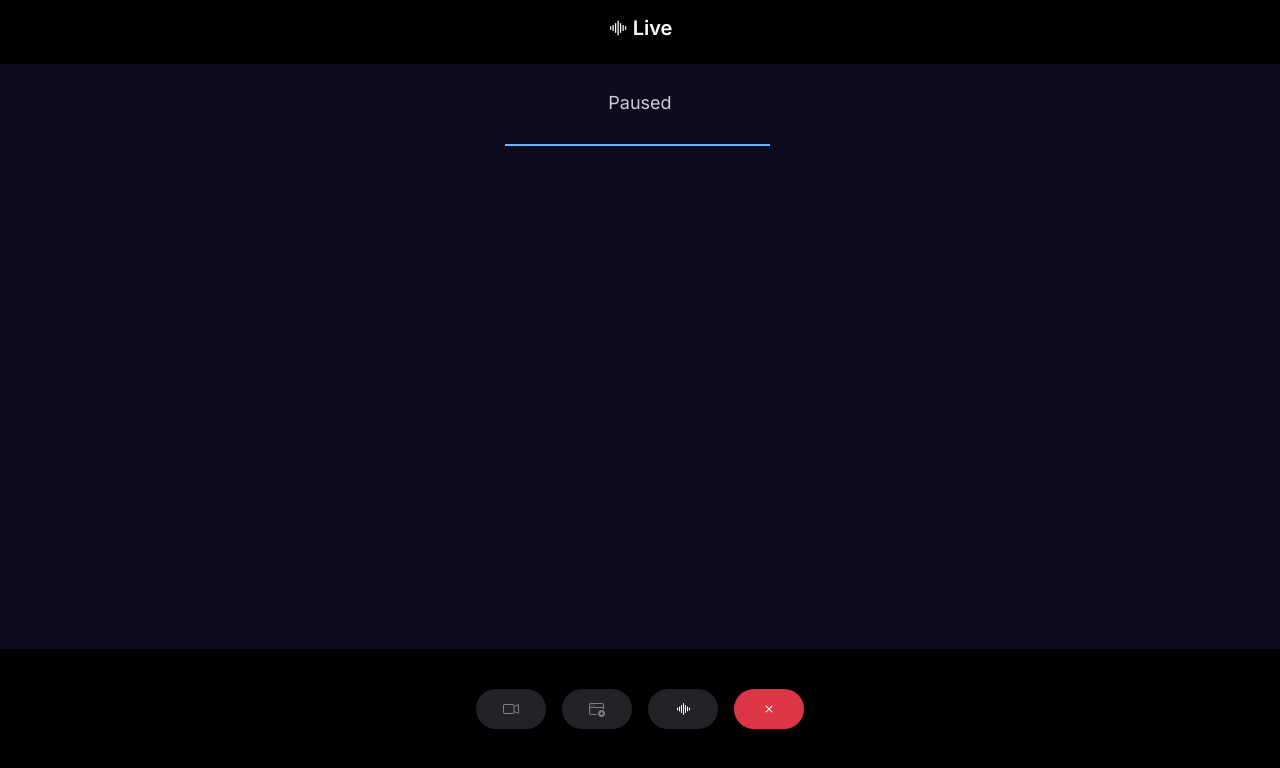
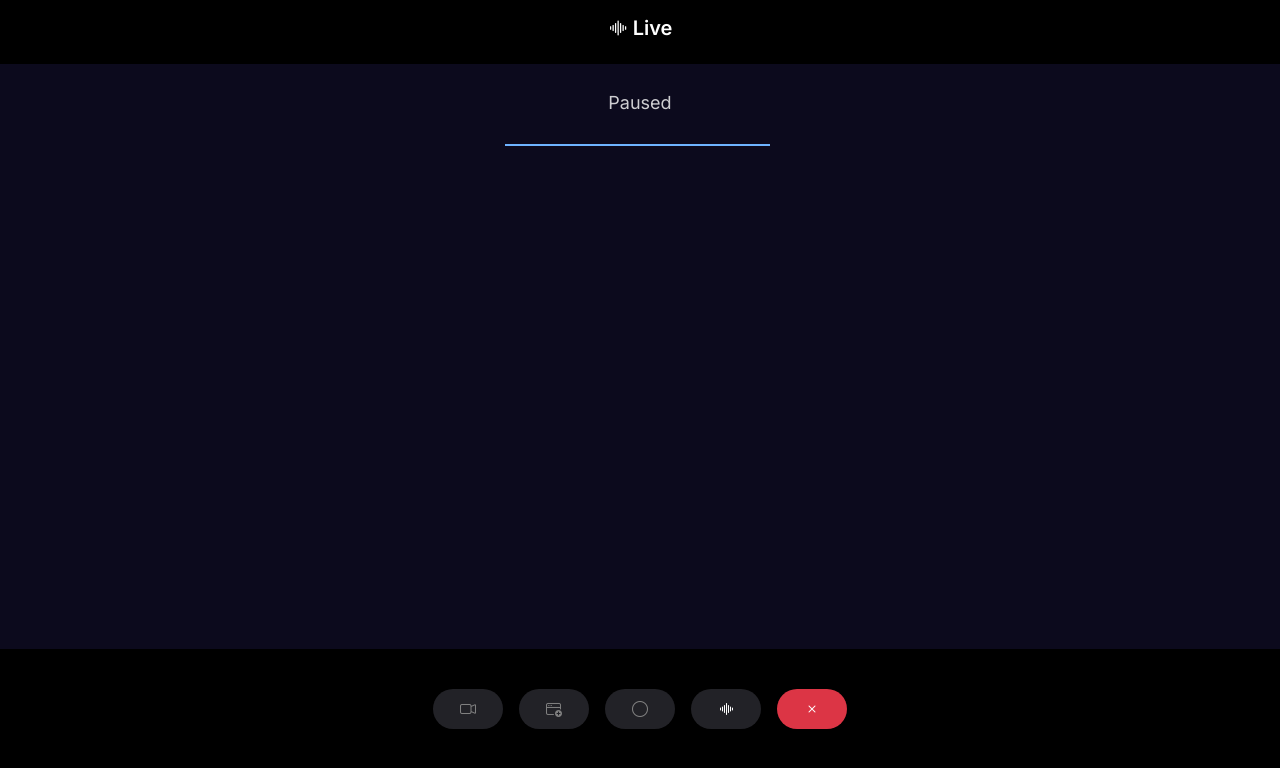
Before and after one commit to etiennenoel/astra.etiennenoel.com, an Angular app: page / in a window 1280 px wide. Shown: the top 768 px of the page. Built offline with nearby package versions, Linux system fonts and the light colour scheme.

Commit message:
- re-activate the shutter button.

```diff
--- a/src/app/components/footer/footer.component.html
+++ b/src/app/components/footer/footer.component.html
@@ -1,7 +1,7 @@
 <div class="d-flex align-items-center justify-content-center gap-3">
   <app-action-button [icon]="'bi-camera-video'" [color]="isCameraOn ? 'white':'transparent'" [disabled]="isPaused" (click)="toggleCamera()"></app-action-button>
   <app-action-button [icon]="'bi-window-plus'"  [color]="isScreenshareOn ? 'white':'transparent'"  [disabled]="isPaused" (click)="toggleScreenshare()"></app-action-button>
-<!--  <app-action-button [icon]="'bi-circle'" [disabled]="isPaused" [color]="isPaused ? 'transparent':'blue'" (click)="captureContext()"></app-action-button>-->
+  <app-action-button [icon]="'bi-circle'" [disabled]="isPaused" [color]="isPaused ? 'transparent':'blue'" (click)="captureContext()"></app-action-button>
   <app-action-button [icon]="isPaused ? 'bi-soundwave' : 'bi-pause-fill'" (click)="togglePause()"></app-action-button>
   <app-action-button [icon]="'bi-x'" color="red" (click)="exit()"></app-action-button>
 </div>
```
